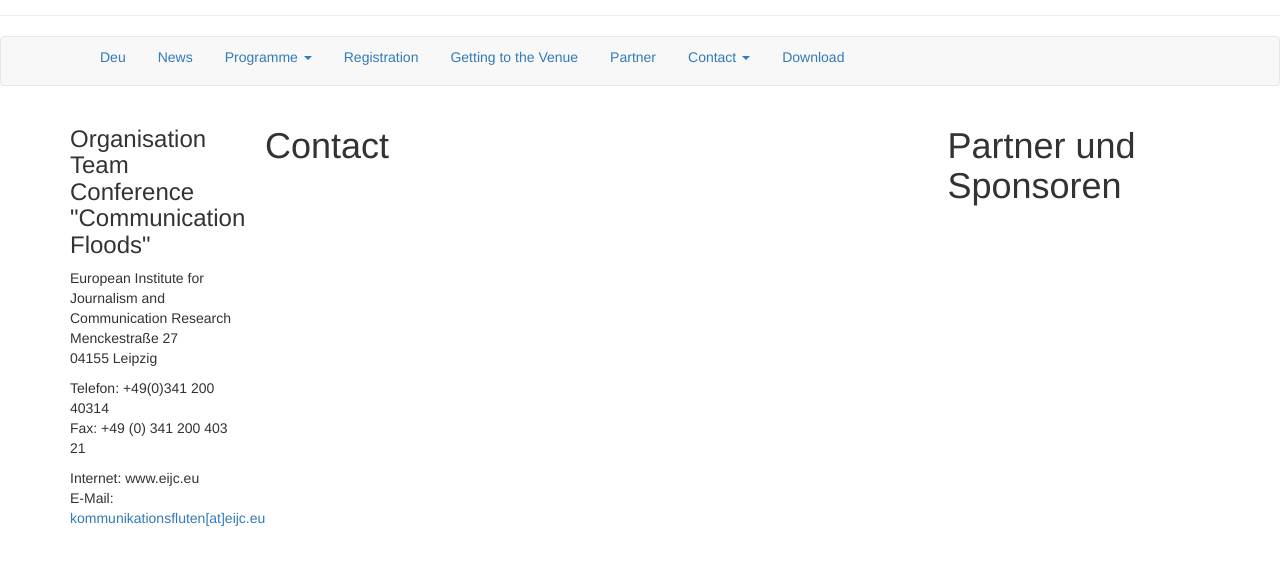
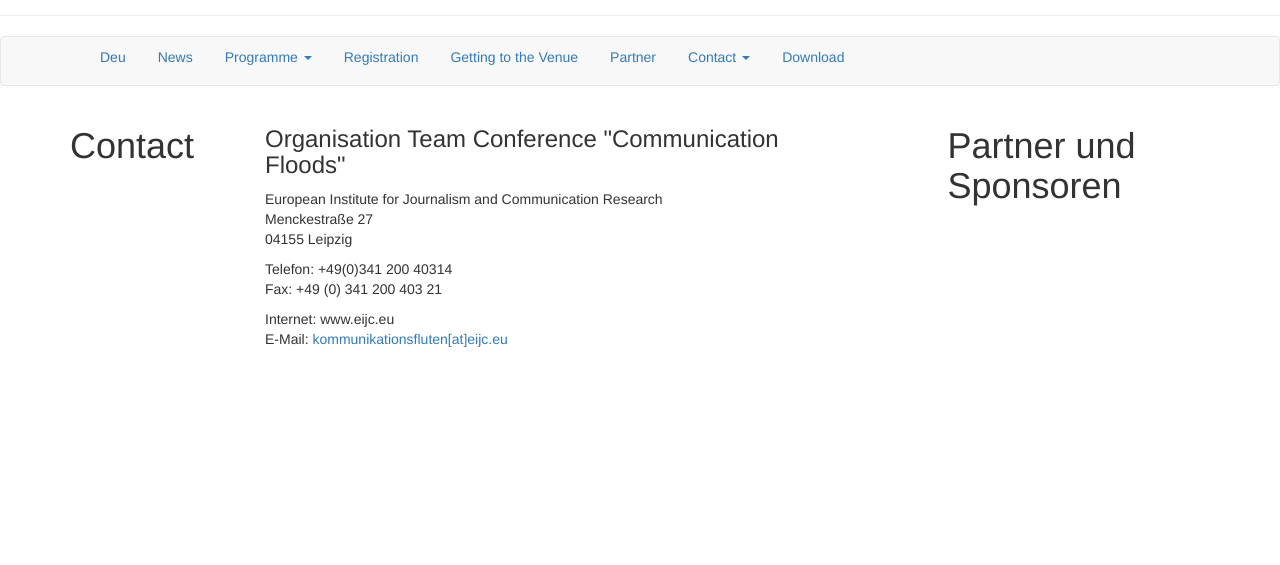
Before and after one commit to susedev/test, a Jekyll site: the page built from contact.html, in a window 1280 px wide, cut to the strip 131-696 px from the top of the page. Built offline with Jekyll 4.4.1, drawn with Linux system fonts in a browser that asks for light colours; nearby versions of some CDN libraries.

Commit message:
Update page.html

```diff
--- a/_layouts/page.html
+++ b/_layouts/page.html
@@ -12,10 +12,10 @@ layout: base
   <div class="row">
 <div class="wrap">
     <div class="col-md-2">
-    <div class="content">{{ content }}</div>
+    <div class="content"><h1>{{ page.title }}</h1></div>
     </div>
     <div class="col-md-6">
-    <div class="sidebar"> <h1>{{ page.title }}</h1></div>
+    <div class="sidebar"> {{ content }}</div>
     </div>
      <div class="col-md-1">
        <div class="space"></div>
```
